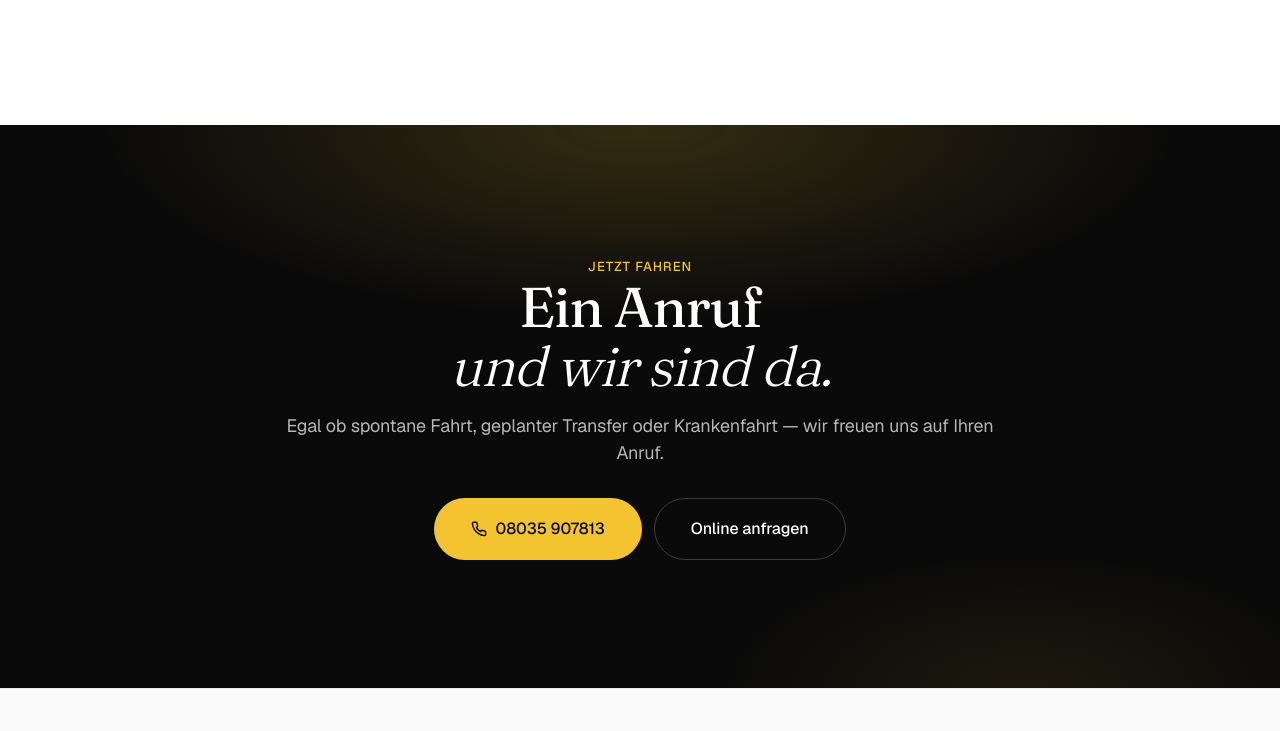
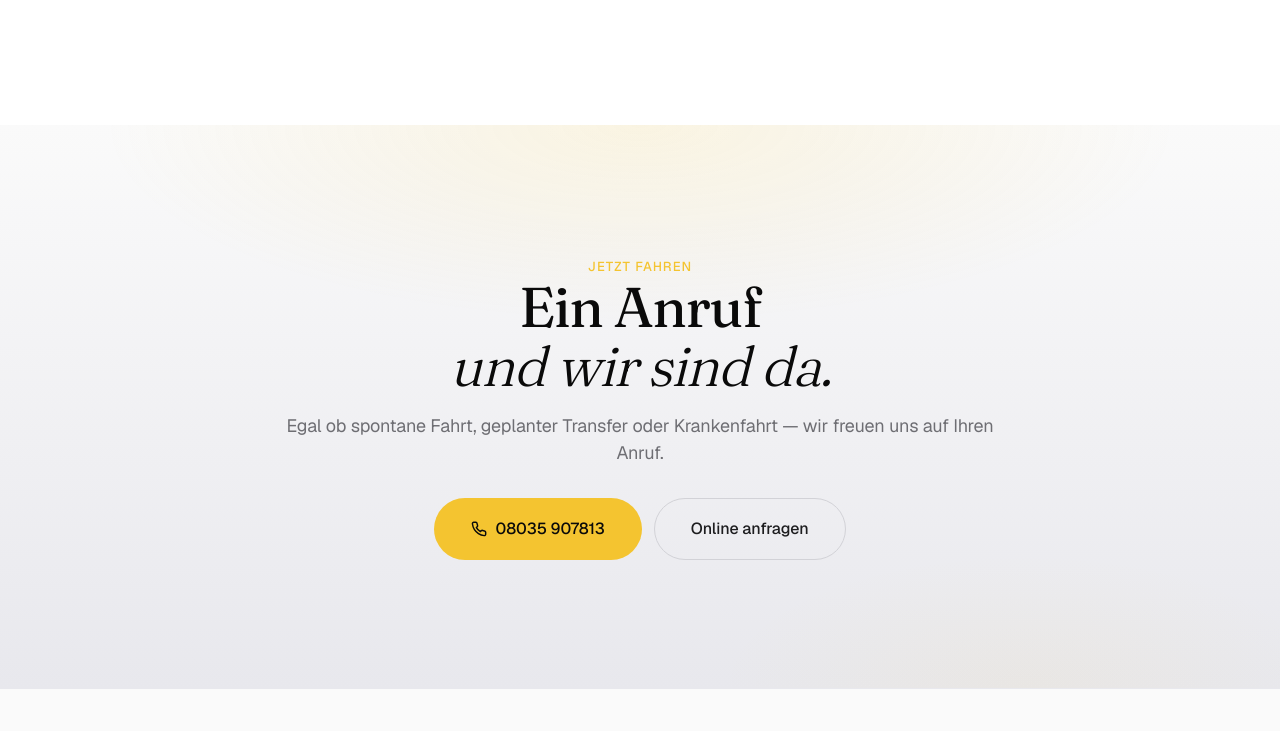
Before and after one commit to A1P0S/taxi_brannenburg, a plain HTML site: page index.html in a window 1280 px wide. Shown: the part 2765-3496 px from the top of the page. Drawn offline with nearby package versions, Linux system fonts and the light colour scheme.

Commit message:
CTA redesign, PWA cleanup, favicon fixes, SEO, fleet icons, styling

```diff
--- a/index.html
+++ b/index.html
@@ -19,7 +19,7 @@
   <meta name="twitter:title" content="Taxi Brannenburg — Ihr Taxi im Inntal · 24/7">
   <meta name="twitter:description" content="Taxi Brannenburg — Personenbeförderung, Krankenfahrten & Flughafentransfer. 08035 907813.">
   <link rel="stylesheet" href="static/css/style.css">
-  <link rel="icon" type="image/png" sizes="32x32" href="static/images/favicon.png">
+  <link rel="icon" type="image/png" sizes="32x32" href="static/images/favicon.png?v=4">
 
   <!-- Schema.org Local Business -->
   <script type="application/ld+json">
--- a/static/css/style.css
+++ b/static/css/style.css
@@ -810,8 +810,8 @@ p {
 
 /* === CTA SECTION === */
 .cta-section {
-  background: var(--color-bg-dark);
-  color: var(--color-bg);
+  background: linear-gradient(180deg, var(--color-bg-alt) 0%, var(--color-line-soft) 100%);
+  color: var(--color-fg);
   padding: var(--space-32) 0;
   position: relative;
   overflow: hidden;
@@ -822,8 +822,8 @@ p {
   position: absolute;
   inset: 0;
   background:
-    radial-gradient(ellipse 60% 50% at 50% 0%, rgba(244, 196, 48, 0.18), transparent 70%),
-    radial-gradient(ellipse 40% 40% at 80% 100%, rgba(244, 196, 48, 0.08), transparent 60%);
+    radial-gradient(ellipse 60% 50% at 50% 0%, rgba(244, 196, 48, 0.12), transparent 70%),
+    radial-gradient(ellipse 40% 40% at 80% 100%, rgba(244, 196, 48, 0.05), transparent 60%);
   pointer-events: none;
 }
 
@@ -836,7 +836,7 @@ p {
 }
 
 .cta-content h2 {
-  color: var(--color-bg);
+  color: var(--color-fg);
   margin-bottom: var(--space-4);
   font-family: var(--font-display);
   font-weight: 400;
@@ -846,7 +846,7 @@ p {
 }
 
 .cta-content p {
-  color: rgba(255, 255, 255, 0.7);
+  color: var(--color-muted);
   font-size: 1.125rem;
   margin-bottom: var(--space-8);
 }
@@ -856,16 +856,16 @@ p {
   color: var(--color-bg-dark);
 }
 .cta-section .btn-primary:hover {
-  background: var(--color-bg);
-  color: var(--color-bg-dark);
+  background: var(--color-fg);
+  color: var(--color-bg);
 }
 .cta-section .btn-ghost {
-  border-color: rgba(255, 255, 255, 0.2);
-  color: var(--color-bg);
+  border-color: var(--color-line);
+  color: var(--color-fg-soft);
 }
 .cta-section .btn-ghost:hover {
-  background: rgba(255, 255, 255, 0.1);
-  border-color: var(--color-bg);
+  background: var(--color-bg-alt);
+  border-color: var(--color-fg);
 }
 
 /* === FORMS === */
```
Also changed, not shown: buchung.html (+1 -1 lines), flotte.html (+1 -1 lines), impressum.html (+1 -1 lines), kontakt.html (+1 -1 lines), leistungen.html (+1 -1 lines), static/images/favicon.png.
